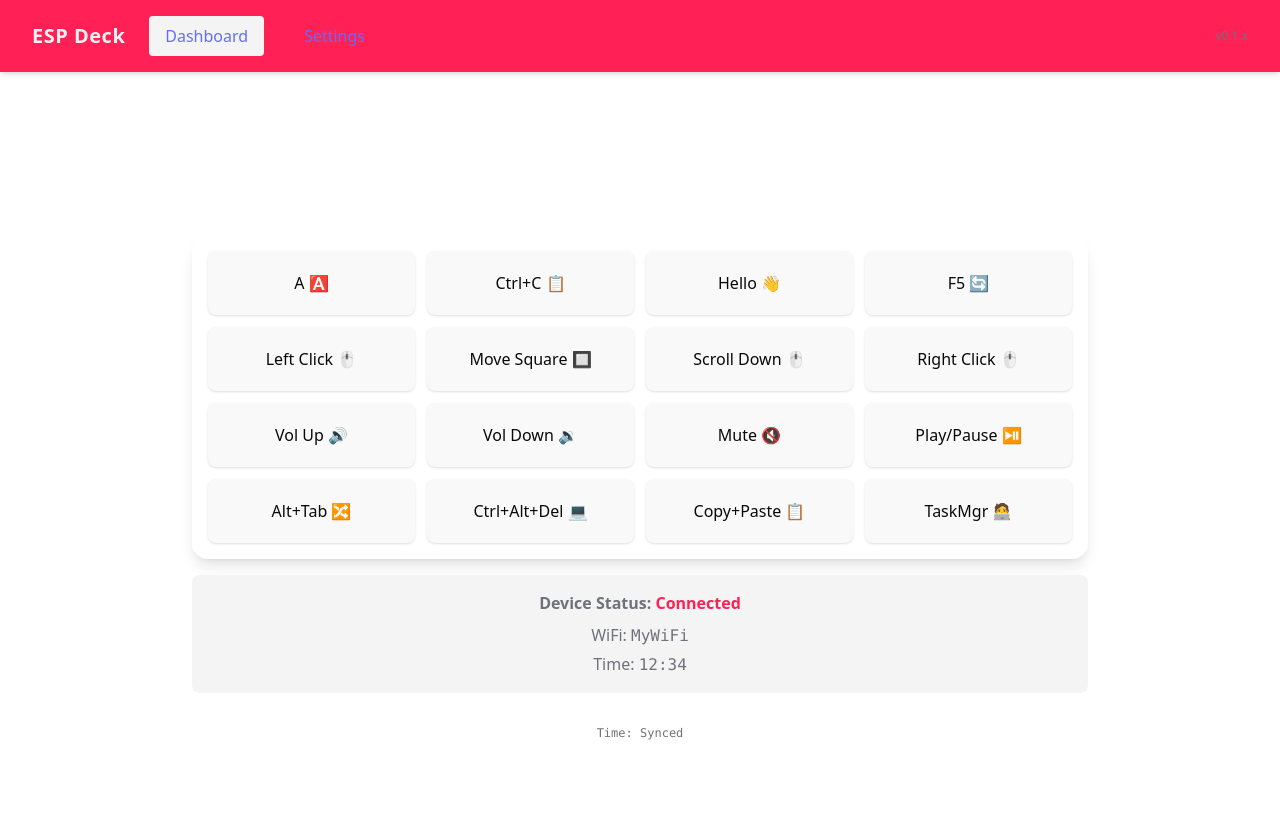
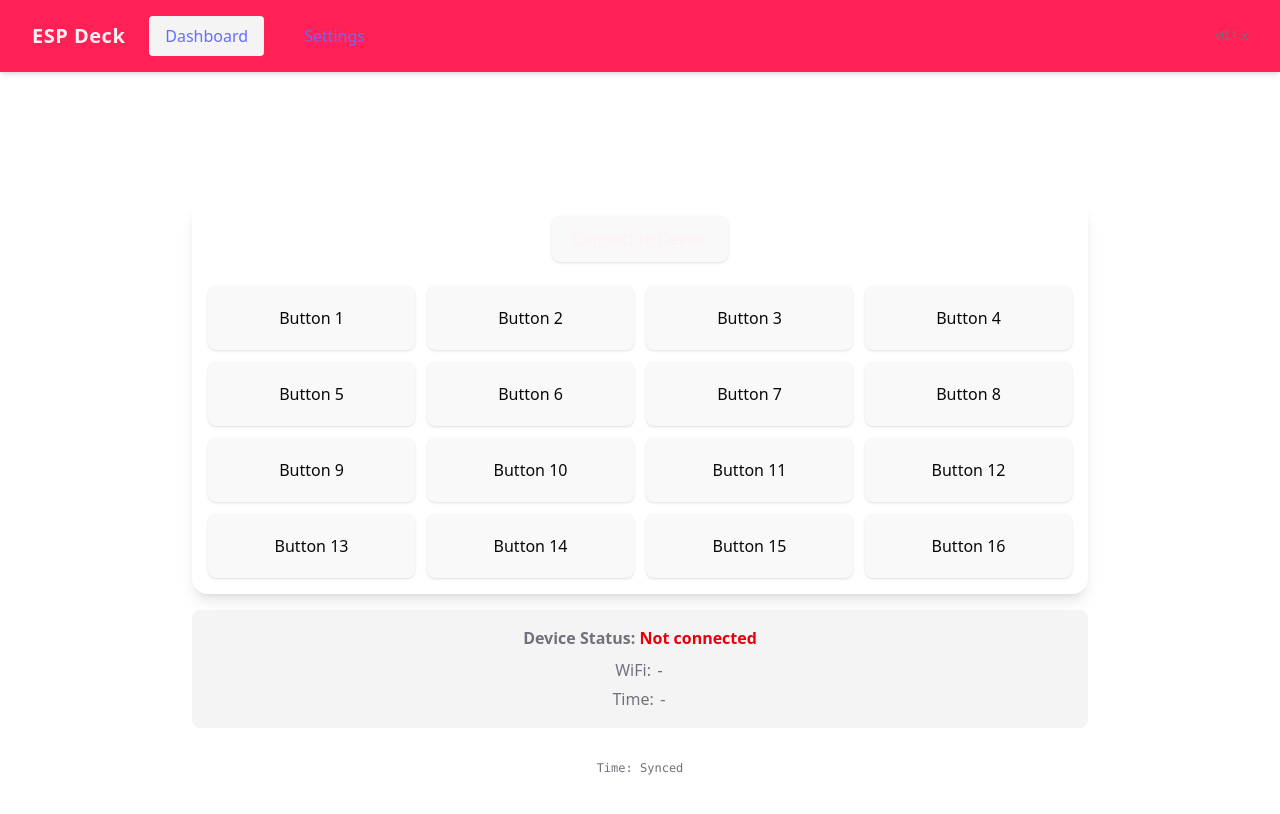
Before and after one commit to shantanugoel/esp-deck, a Vue app in the folder webapp/: page / in a window 1280 px wide. Shown: the top 814 px of the page. Built offline with nearby package versions, Linux system fonts and the light colour scheme.

Commit message:
Update dashboard view to allow connecting to device

```diff
--- a/webapp/src/components/DeviceStatus.vue
+++ b/webapp/src/components/DeviceStatus.vue
@@ -1,11 +1,24 @@
 <template>
   <div class="w-full rounded-lg bg-muted text-muted-foreground p-4 flex flex-col items-center justify-center mb-6">
-    <div class="font-semibold">Device Status: <span class="text-primary">Connected</span></div>
-    <div class="mt-2">WiFi: <span class="font-mono">MyWiFi</span></div>
-    <div class="mt-1">Time: <span class="font-mono">12:34</span></div>
+    <div class="font-semibold">Device Status: <span :class="statusClass">{{ status }}</span></div>
+    <div class="mt-2">WiFi: <span class="font-mono">{{ wifi }}</span></div>
+    <div class="mt-1">Time: <span class="font-mono">{{ time }}</span></div>
   </div>
 </template>
 
 <script setup lang="ts">
-// Device status logic will go here
+import { computed, defineProps } from 'vue'
+
+const props = defineProps<{
+  status?: string
+  wifi?: string
+  time?: string
+}>()
+
+const status = props.status ?? 'Not connected'
+const wifi = props.wifi ?? '-'
+const time = props.time ?? '-'
+
+const statusClass = computed(() =>
+  status === 'Connected' ? 'text-primary' : 'text-destructive')
 </script>
--- a/webapp/src/views/DashboardView.vue
+++ b/webapp/src/views/DashboardView.vue
@@ -1,25 +1,61 @@
 <template>
-  <div class="w-full min-h-[calc(100vh-5rem)] flex flex-col items-center justify-center pt-8">
+  <div class="w-full min-h-[calc(100vh-5rem)] flex flex-col items-center justify-center pt-8 relative">
     <div class="w-full max-w-4xl bg-card/80 rounded-2xl shadow-lg p-4 flex flex-col items-center justify-center">
+      <button
+        v-if="!deviceStore.deviceConfig && !deviceStore.loading"
+        @click="deviceStore.fetchConfig()"
+        class="mb-6 px-6 py-2 rounded-lg bg-primary text-primary-foreground font-semibold shadow hover:bg-primary/80 transition"
+      >
+        Connect to Device
+      </button>
+      <button
+        v-if="!deviceStore.deviceConfig && deviceStore.loading"
+        disabled
+        class="mb-6 px-6 py-2 rounded-lg bg-muted text-muted-foreground font-semibold shadow cursor-not-allowed"
+      >
+        Connecting...
+      </button>
       <ButtonGrid :button-labels="buttonLabels" />
     </div>
     <div class="w-full max-w-4xl flex justify-center mt-4">
-      <DeviceStatus />
+      <DeviceStatus
+        :status="deviceStore.deviceConfig ? 'Connected' : undefined"
+        :wifi="deviceStore.deviceConfig?.settings?.wifi?.ssid ?? undefined"
+        :time="deviceStore.deviceConfig ? '12:34' : undefined" />
     </div>
     <div class="w-full max-w-4xl flex justify-center mt-2">
       <div class="text-xs text-muted-foreground font-mono">Time: Synced</div>
     </div>
+    <div v-if="deviceStore.loading" class="absolute inset-0 flex items-center justify-center bg-background/80 rounded-2xl z-10">
+      <span class="text-muted-foreground">Loading...</span>
+    </div>
+    <FeedbackToast
+      v-if="deviceStore.error"
+      :message="deviceStore.error"
+      type="error"
+      :show="!!deviceStore.error"
+    />
   </div>
 </template>
 
 <script setup lang="ts">
 import ButtonGrid from '../components/ButtonGrid.vue'
 import DeviceStatus from '../components/DeviceStatus.vue'
+import FeedbackToast from '../components/FeedbackToast.vue'
+import { useDeviceStore } from '../stores/deviceStore'
+import { computed } from 'vue'
 
-const buttonLabels = [
-  'A 🅰️', 'Ctrl+C 📋', 'Hello 👋', 'F5 🔄',
-  'Left Click 🖱️', 'Move Square 🔲', 'Scroll Down 🖱️', 'Right Click 🖱️',
-  'Vol Up 🔊', 'Vol Down 🔉', 'Mute 🔇', 'Play/Pause ⏯️',
-  'Alt+Tab 🔀', 'Ctrl+Alt+Del 💻', 'Copy+Paste 📋', 'TaskMgr 🧑‍💻'
-]
+const deviceStore = useDeviceStore()
+
+const defaultLabels = Array.from({ length: 16 }, (_, i) => `Button ${i + 1}`)
+
+const buttonLabels = computed(() => {
+  const names = deviceStore.deviceConfig?.button_names
+  if (Array.isArray(names) && names.length === 16) return names
+  if (names && typeof names === 'object') {
+    // If button_names is an object (from backend), map to array
+    return Array.from({ length: 16 }, (_, i) => names[i] || defaultLabels[i])
+  }
+  return defaultLabels
+})
 </script>
```
